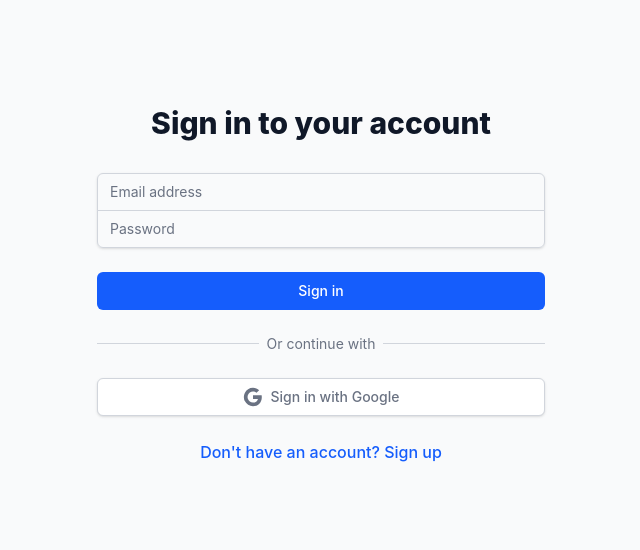
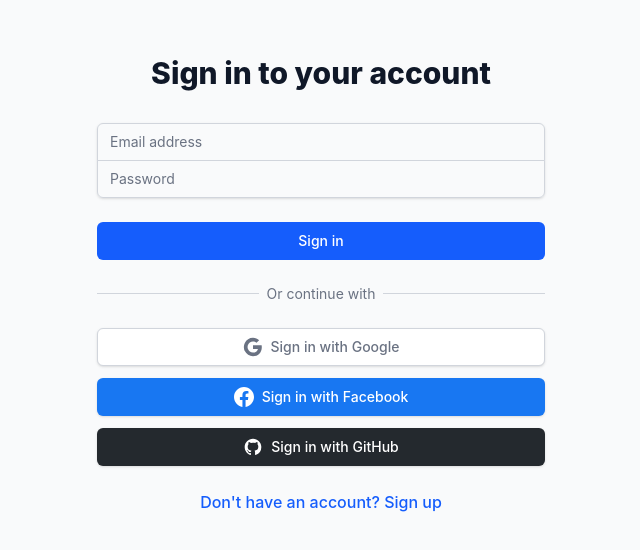
Before and after one commit to sabbirtanvir13/Micro-Earning-platform, a React (Vite) app in the folder client/: page /login in a window 1280 px wide. Shown: the part 128-678 px from the top of the page, without its empty margins (319-959 px from the left). Built offline with nearby package versions, Linux system fonts and the light colour scheme; no server answers.

Commit message:
Integrated Google, Facebook, and GitHub social authentication

```diff
--- a/client/src/pages/public/Login.jsx
+++ b/client/src/pages/public/Login.jsx
@@ -8,7 +8,7 @@ const Login = () => {
   const [email, setEmail] = useState('');
   const [password, setPassword] = useState('');
   const [loading, setLoading] = useState(false);
-  const { login, loginWithGoogle, user } = useAuth();
+  const { login, loginWithGoogle, loginWithFacebook, loginWithGithub, user } = useAuth();
   const navigate = useNavigate();
 
   // Redirect if already logged in
@@ -21,12 +21,7 @@ const Login = () => {
     }
   }, [user, loading, navigate]);
 
-  const handleSubmit = async (e) => {
-    e.preventDefault();
-    setLoading(true);
-
-    const result = await login(email, password);
-
+  const handleLoginResult = (result, provider) => {
     if (result.success) {
       toast.success('Login successful!');
       if (!result.user.initialCoinsReceived && !result.user.role) {
@@ -38,30 +33,26 @@ const Login = () => {
         else navigate('/select-role');
       }
     } else {
-      toast.error(result.error || 'Login failed');
+      toast.error(result.error || `${provider} login failed`);
     }
+  };
 
+  const handleSubmit = async (e) => {
+    e.preventDefault();
+    setLoading(true);
+    const result = await login(email, password);
+    handleLoginResult(result, 'Email');
     setLoading(false);
   };
 
-  const handleGoogleLogin = async () => {
+  const handleSocialLogin = async (provider) => {
     setLoading(true);
-    const result = await loginWithGoogle();
+    let result;
+    if (provider === 'Google') result = await loginWithGoogle();
+    else if (provider === 'Facebook') result = await loginWithFacebook();
+    else if (provider === 'GitHub') result = await loginWithGithub();
 
-    if (result.success) {
-      toast.success('Login successful!');
-      if (!result.user.initialCoinsReceived && !result.user.role) {
-        navigate('/select-role');
-      } else {
-        if (result.user.role === 'worker') navigate('/worker/dashboard');
-        else if (result.user.role === 'buyer') navigate('/buyer/dashboard');
-        else if (result.user.role === 'admin') navigate('/admin/dashboard');
-        else navigate('/select-role');
-      }
-    } else {
-      toast.error(result.error || 'Google login failed');
-    }
-
+    handleLoginResult(result, provider);
     setLoading(false);
   };
 
@@ -136,10 +127,10 @@ const Login = () => {
               </div>
             </div>
 
-            <div className="mt-6">
+            <div className="mt-6 space-y-3">
               <button
                 type="button"
-                onClick={handleGoogleLogin}
+                onClick={() => handleSocialLogin('Google')}
                 disabled={loading}
                 className="w-full inline-flex justify-center py-2 px-4 border border-gray-300 rounded-md shadow-sm bg-white text-sm font-medium text-gray-500 hover:bg-gray-50 disabled:opacity-50"
               >
@@ -163,6 +154,30 @@ const Login = () => {
                 </svg>
                 Sign in with Google
               </button>
+
+              <button
+                type="button"
+                onClick={() => handleSocialLogin('Facebook')}
+                disabled={loading}
+                className="w-full inline-flex justify-center py-2 px-4 border border-transparent rounded-md shadow-sm bg-[#1877f2] text-sm font-medium text-white hover:bg-[#166fe5] disabled:opacity-50"
+              >
+                <svg className="h-5 w-5 mr-2" fill="currentColor" viewBox="0 0 24 24">
+                  <path d="M24 12.073c0-6.627-5.373-12-12-12s-12 5.373-12 12c0 5.99 4.388 10.954 10.125 11.854v-8.385H7.078v-3.47h3.047V9.43c0-3.007 1.792-4.669 4.533-4.669 1.312 0 2.686.235 2.686.235v2.953H15.83c-1.491 0-1.956.925-1.956 1.874v2.25h3.328l-.532 3.47h-2.796v8.385C19.612 23.027 24 18.062 24 12.073z" />
+                </svg>
+                Sign in with Facebook
+              </button>
+
+              <button
+                type="button"
+                onClick={() => handleSocialLogin('GitHub')}
+                disabled={loading}
+                className="w-full inline-flex justify-center py-2 px-4 border border-transparent rounded-md shadow-sm bg-[#24292e] text-sm font-medium text-white hover:bg-[#2b3137] disabled:opacity-50"
+              >
+                <svg className="h-5 w-5 mr-2" fill="currentColor" viewBox="0 0 24 24">
+                  <path fillRule="evenodd" d="M12 2C6.477 2 2 6.484 2 12.017c0 4.425 2.865 8.18 6.839 9.504.5.092.682-.217.682-.483 0-.237-.008-.868-.013-1.703-2.782.605-3.369-1.343-3.369-1.343-.454-1.158-1.11-1.466-1.11-1.466-.908-.62.069-.608.069-.608 1.003.07 1.531 1.032 1.531 1.032.892 1.53 2.341 1.088 2.91.832.092-.647.35-1.088.636-1.338-2.22-.253-4.555-1.113-4.555-4.951 0-1.093.39-1.988 1.029-2.688-.103-.253-.446-1.272.098-2.65 0 0 .84-.27 2.75 1.026A9.564 9.564 0 0112 6.844c.85.004 1.705.115 2.504.337 1.909-1.296 2.747-1.027 2.747-1.027.546 1.379.202 2.398.1 2.651.64.7 1.028 1.595 1.028 2.688 0 3.848-2.339 4.695-4.566 4.943.359.309.678.92.678 1.855 0 1.338-.012 2.419-.012 2.747 0 .268.18.58.688.482A10.019 10.019 0 0022 12.017C22 6.484 17.522 2 12 2z" clipRule="evenodd" />
+                </svg>
+                Sign in with GitHub
+              </button>
             </div>
           </div>
 
--- a/client/src/pages/public/Register.jsx
+++ b/client/src/pages/public/Register.jsx
@@ -9,7 +9,7 @@ const Register = () => {
   const [password, setPassword] = useState('');
   const [displayName, setDisplayName] = useState('');
   const [loading, setLoading] = useState(false);
-  const { register, loginWithGoogle, user } = useAuth();
+  const { register, loginWithGoogle, loginWithFacebook, loginWithGithub, user } = useAuth();
   const navigate = useNavigate();
 
   // Redirect if already logged in
@@ -19,6 +19,15 @@ const Register = () => {
     else if (user.role === 'admin') navigate('/admin/dashboard');
     else navigate('/select-role');
   }
+
+  const handleResult = (result, provider) => {
+    if (result.success) {
+      toast.success('Registration successful!');
+      navigate('/select-role');
+    } else {
+      toast.error(result.error || `${provider} registration failed`);
+    }
+  };
 
   const handleSubmit = async (e) => {
     e.preventDefault();
@@ -31,28 +40,18 @@ const Register = () => {
     }
 
     const result = await register(email, password, displayName);
-
-    if (result.success) {
-      toast.success('Registration successful!');
-      navigate('/select-role');
-    } else {
-      toast.error(result.error || 'Registration failed');
-    }
-
+    handleResult(result, 'Email');
     setLoading(false);
   };
 
-  const handleGoogleLogin = async () => {
+  const handleSocialLogin = async (provider) => {
     setLoading(true);
-    const result = await loginWithGoogle();
+    let result;
+    if (provider === 'Google') result = await loginWithGoogle();
+    else if (provider === 'Facebook') result = await loginWithFacebook();
+    else if (provider === 'GitHub') result = await loginWithGithub();
 
-    if (result.success) {
-      toast.success('Registration successful!');
-      navigate('/select-role');
-    } else {
-      toast.error(result.error || 'Google registration failed');
-    }
-
+    handleResult(result, provider);
     setLoading(false);
   };
 
@@ -141,10 +140,10 @@ const Register = () => {
               </div>
             </div>
 
-            <div className="mt-6">
+            <div className="mt-6 space-y-3">
               <button
                 type="button"
-                onClick={handleGoogleLogin}
+                onClick={() => handleSocialLogin('Google')}
                 disabled={loading}
                 className="w-full inline-flex justify-center py-2 px-4 border border-gray-300 rounded-md shadow-sm bg-white text-sm font-medium text-gray-500 hover:bg-gray-50 disabled:opacity-50"
               >
@@ -168,6 +167,30 @@ const Register = () => {
                 </svg>
                 Sign up with Google
               </button>
+
+              <button
+                type="button"
+                onClick={() => handleSocialLogin('Facebook')}
+                disabled={loading}
+                className="w-full inline-flex justify-center py-2 px-4 border border-transparent rounded-md shadow-sm bg-[#1877f2] text-sm font-medium text-white hover:bg-[#166fe5] disabled:opacity-50"
+              >
+                <svg className="h-5 w-5 mr-2" fill="currentColor" viewBox="0 0 24 24">
+                  <path d="M24 12.073c0-6.627-5.373-12-12-12s-12 5.373-12 12c0 5.99 4.388 10.954 10.125 11.854v-8.385H7.078v-3.47h3.047V9.43c0-3.007 1.792-4.669 4.533-4.669 1.312 0 2.686.235 2.686.235v2.953H15.83c-1.491 0-1.956.925-1.956 1.874v2.25h3.328l-.532 3.47h-2.796v8.385C19.612 23.027 24 18.062 24 12.073z" />
+                </svg>
+                Sign up with Facebook
+              </button>
+
+              <button
+                type="button"
+                onClick={() => handleSocialLogin('GitHub')}
+                disabled={loading}
+                className="w-full inline-flex justify-center py-2 px-4 border border-transparent rounded-md shadow-sm bg-[#24292e] text-sm font-medium text-white hover:bg-[#2b3137] disabled:opacity-50"
+              >
+                <svg className="h-5 w-5 mr-2" fill="currentColor" viewBox="0 0 24 24">
+                  <path fillRule="evenodd" d="M12 2C6.477 2 2 6.484 2 12.017c0 4.425 2.865 8.18 6.839 9.504.5.092.682-.217.682-.483 0-.237-.008-.868-.013-1.703-2.782.605-3.369-1.343-3.369-1.343-.454-1.158-1.11-1.466-1.11-1.466-.908-.62.069-.608.069-.608 1.003.07 1.531 1.032 1.531 1.032.892 1.53 2.341 1.088 2.91.832.092-.647.35-1.088.636-1.338-2.22-.253-4.555-1.113-4.555-4.951 0-1.093.39-1.988 1.029-2.688-.103-.253-.446-1.272.098-2.65 0 0 .84-.27 2.75 1.026A9.564 9.564 0 0112 6.844c.85.004 1.705.115 2.504.337 1.909-1.296 2.747-1.027 2.747-1.027.546 1.379.202 2.398.1 2.651.64.7 1.028 1.595 1.028 2.688 0 3.848-2.339 4.695-4.566 4.943.359.309.678.92.678 1.855 0 1.338-.012 2.419-.012 2.747 0 .268.18.58.688.482A10.019 10.019 0 0022 12.017C22 6.484 17.522 2 12 2z" clipRule="evenodd" />
+                </svg>
+                Sign up with GitHub
+              </button>
             </div>
           </div>
 
--- a/client/src/services/firebase.config.js
+++ b/client/src/services/firebase.config.js
@@ -1,5 +1,5 @@
 import { initializeApp } from 'firebase/app';
-import { getAuth, GoogleAuthProvider } from 'firebase/auth';
+import { getAuth, GoogleAuthProvider, FacebookAuthProvider, GithubAuthProvider } from 'firebase/auth';
 
 const firebaseConfig = {
   apiKey: import.meta.env.VITE_FIREBASE_API_KEY || 'demo-key',
@@ -18,17 +18,23 @@ const isFirebaseConfigured = import.meta.env.VITE_FIREBASE_API_KEY &&
 let app;
 let auth;
 let googleProvider;
+let facebookProvider;
+let githubProvider;
 
 try {
   app = initializeApp(firebaseConfig);
   auth = getAuth(app);
   googleProvider = new GoogleAuthProvider();
+  facebookProvider = new FacebookAuthProvider();
+  githubProvider = new GithubAuthProvider();
 } catch (error) {
   console.warn('Firebase initialization error (this is OK if you haven\'t set up Firebase yet):', error);
-  // Create mock auth object to prevent crashes
+  // Create mock auth objects to prevent crashes
   auth = null;
   googleProvider = null;
+  facebookProvider = null;
+  githubProvider = null;
 }
 
-export { auth, googleProvider, isFirebaseConfigured };
+export { auth, googleProvider, facebookProvider, githubProvider, isFirebaseConfigured };
 export default app;
```
Also changed, not shown: client/src/context/AuthContext.jsx (+18 -6 lines).
